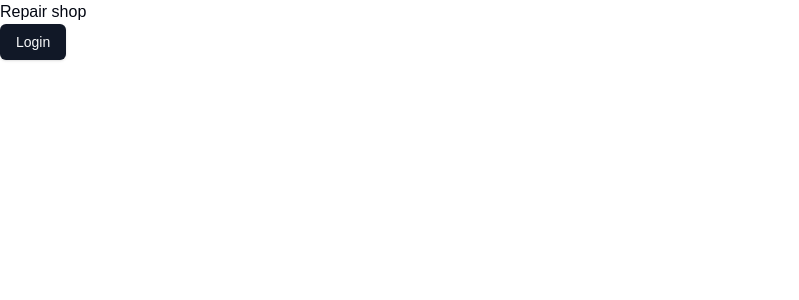
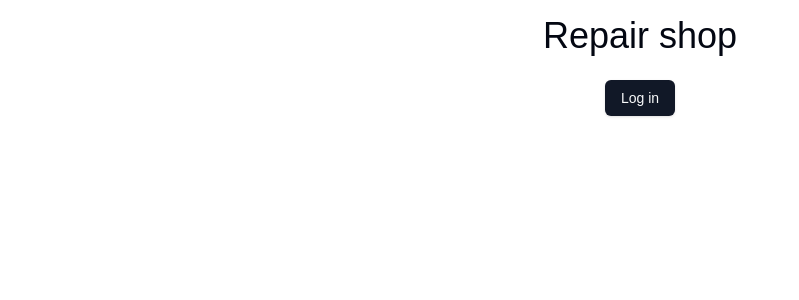
Before and after one commit to IshKevin/next-fullstack_shop, a Next.js app: page /login in a window 1280 px wide. Shown: the top 300 px of the page, without its empty margins (0-799 px from the left). Built offline with nearby package versions, Linux system fonts and the light colour scheme.

Commit message:
Refactor login page layout and update login button implementation

```diff
--- a/src/app/login/page.tsx
+++ b/src/app/login/page.tsx
@@ -3,9 +3,11 @@ import { Button } from "@/components/ui/button";
 
 export default function LoginPage() {
     return (
-        <main>
+        <main className="h-dvh flex flex-col items-center gap-6 text-4xl p-4">
         <h1>Repair shop</h1>
-        <Button onClick={() => LoginLink()}>Login</Button>
+        <Button asChild>
+            <LoginLink>Log in</LoginLink>
+        </Button>
         </main>
     );
 }
```
